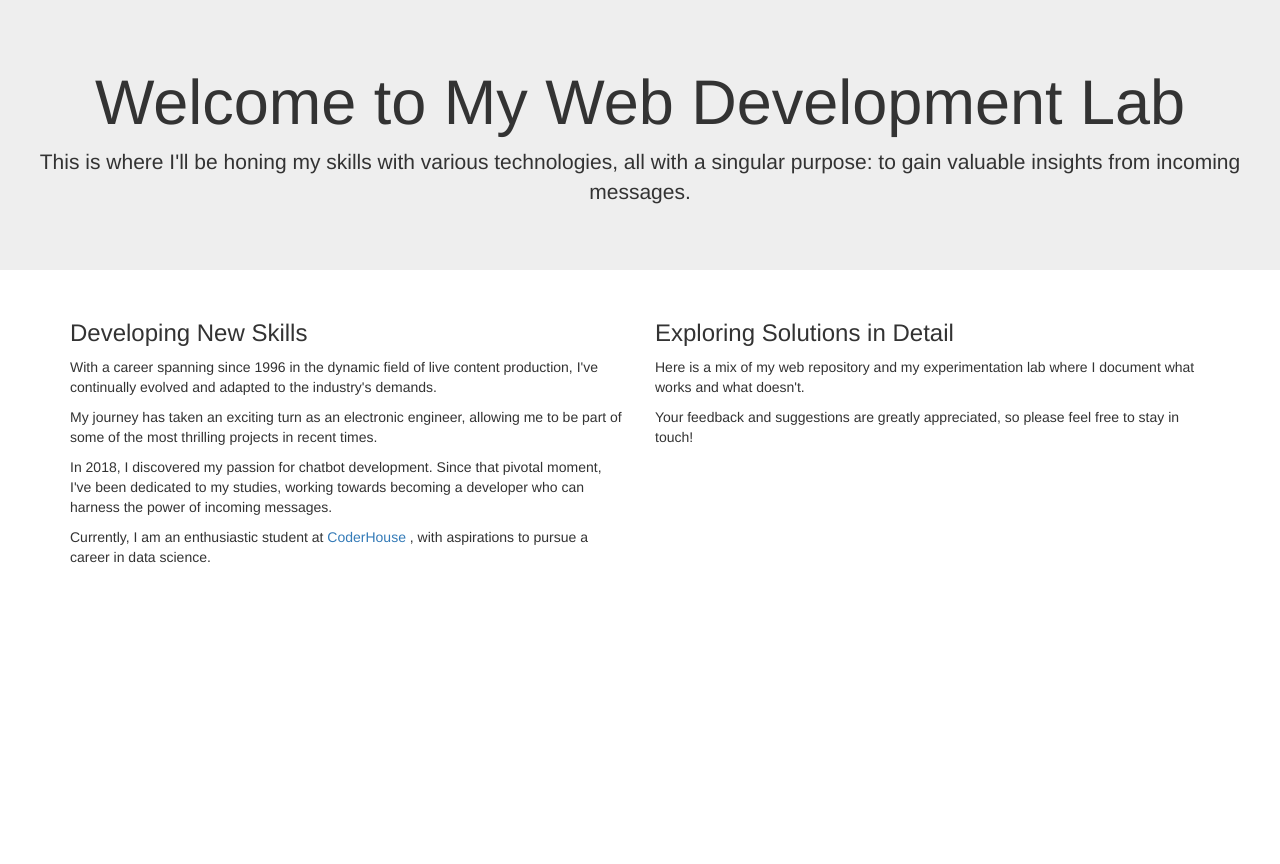
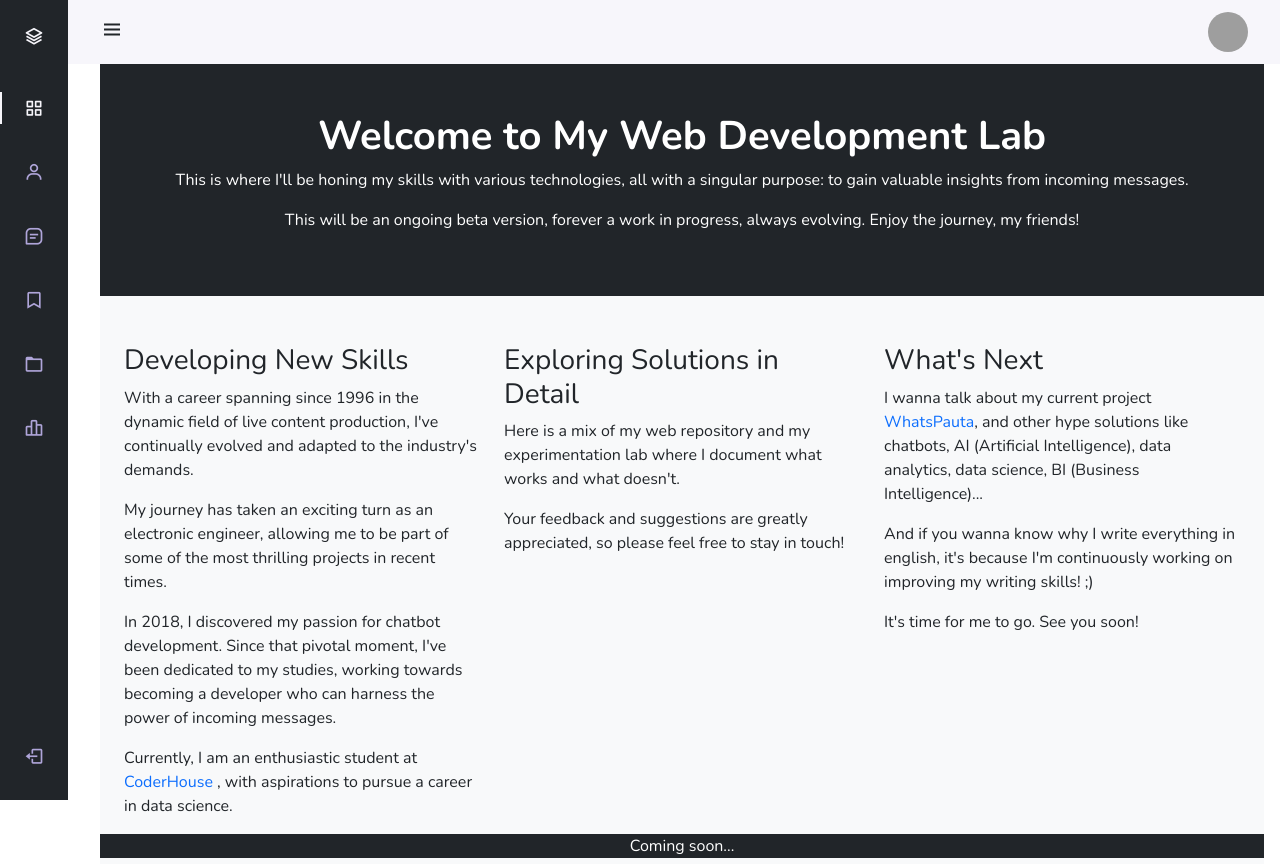
Before and after one commit to andersongfernandes/mysite, a plain HTML site: page index.html in a window 1280 px wide. Before the commit the page ends 800 px from the top, so only its background shows below. Drawn offline with nearby package versions, Linux system fonts and the light colour scheme; grey boxes are pictures that could not be loaded.

Commit message:
layout side bar

```diff
--- a/index.html
+++ b/index.html
@@ -1,26 +1,80 @@
 <!DOCTYPE html>
-<html lang="en">
+<html>
 
 <head>
+  <meta charset="utf-8" />
+  <meta name="viewport" content="width=device-width, initial-scale=1" />
   <title>Home</title>
-    <meta charset="utf-8">
-    <meta name="viewport" content="width=device-width, initial-scale=1">
-    <link rel="stylesheet" href="https://maxcdn.bootstrapcdn.com/bootstrap/3.4.1/css/bootstrap.min.css">
-    <script src="https://ajax.googleapis.com/ajax/libs/jquery/3.6.4/jquery.min.js"></script>
-    <script src="https://maxcdn.bootstrapcdn.com/bootstrap/3.4.1/js/bootstrap.min.js"></script>
+  <link href="https://cdn.jsdelivr.net/npm/bootstrap@5.1.3/dist/css/bootstrap.min.css" rel="stylesheet"
+    integrity="sha384-1BmE4kWBq78iYhFldvKuhfTAU6auU8tT94WrHftjDbrCEXSU1oBoqyl2QvZ6jIW3" crossorigin="anonymous" />
+  <link href="https://cdn.jsdelivr.net/npm/boxicons@latest/css/boxicons.min.css" rel="stylesheet" />
+  <link rel="stylesheet" href="styles.css">
+
 </head>
 
-<body>
-    <div class="jumbotron text-center">
-        <h1>Welcome to My Web Development Lab</h1>
+<body id="body-pd">
+  <header class="header" id="header">
+    <div class="header_toggle">
+      <i class="bx bx-menu" id="header-toggle"></i>
+    </div>
+    <div class="header_img">
+      <img src="https://i.imgur.com/hczKIze.jpg" alt="" />
+    </div>
+  </header>
+
+  <div class="l-navbar" id="nav-bar">
+    <nav class="nav">
+      <div>
+        <a href="#" class="nav_logo">
+          <i class="bx bx-layer nav_logo-icon"></i>
+          <span class="nav_logo-name">BBBootstrap</span>
+        </a>
+        <div class="nav_list">
+          <a href="#" class="nav_link active">
+            <i class="bx bx-grid-alt nav_icon"></i>
+            <span class="nav_name">Dashboard</span>
+          </a>
+          <a href="#" class="nav_link">
+            <i class="bx bx-user nav_icon"></i>
+            <span class="nav_name">Users</span>
+          </a>
+          <a href="#" class="nav_link">
+            <i class="bx bx-message-square-detail nav_icon"></i>
+            <span class="nav_name">Messages</span>
+          </a>
+          <a href="#" class="nav_link">
+            <i class="bx bx-bookmark nav_icon"></i>
+            <span class="nav_name">Bookmark</span>
+          </a>
+          <a href="#" class="nav_link">
+            <i class="bx bx-folder nav_icon"></i>
+            <span class="nav_name">Files</span>
+          </a>
+          <a href="#" class="nav_link">
+            <i class="bx bx-bar-chart-alt-2 nav_icon"></i>
+            <span class="nav_name">Stats</span>
+          </a>
+        </div>
+      </div>
+      <a href="#" class="nav_link">
+        <i class="bx bx-log-out nav_icon"></i>
+        <span class="nav_name">SignOut</span>
+      </a>
+    </nav>
+  </div>
+
+  <div class="height-100 bg-light">
+
+    <div class="container-fluid p-5 bg-dark text-white text-center">
+      <h1><b>Welcome to My Web Development Lab</b></h1>
       <p>This is where I'll be honing my skills with various technologies, all with a singular purpose:
         to gain valuable insights from incoming messages.</p>
-
+      <p>This will be an ongoing beta version, forever a work in progress, always evolving. Enjoy the journey, my
+        friends!</p>
     </div>
-
-    <div class="container">
+    <div class="container mt-5">
       <div class="row">
-            <div class="col-sm-6">
+        <div class="col-sm-4">
           <h3>Developing New Skills</h3>
           <p>With a career spanning since 1996 in the dynamic field of live content production, I've continually
             evolved and adapted to the industry's demands.</p>
@@ -33,14 +87,73 @@
               target="_blank">CoderHouse</a>
             , with aspirations to pursue a career in data science.</p>
         </div>
-            <div class="col-sm-6">
+        <div class="col-sm-4">
           <h3>Exploring Solutions in Detail</h3>
-                <p>Here is a mix of my web repository and my experimentation lab where I document what works and what doesn't.</p>
+          <p>Here is a mix of my web repository and my experimentation lab where I document what works and what
+            doesn't.</p>
           <p>Your feedback and suggestions are greatly appreciated, so please feel free to stay in touch!</p>
+        </div>
+        <div class="col-sm-4">
+          <h3>What's Next</h3>
+          <p>I wanna talk about my current project <a href="https://www.whatspauta.com.br"
+              target="_blank">WhatsPauta</a>,
+            and other hype solutions like chatbots, AI (Artificial Intelligence), data analytics, data science,
+            BI (Business Intelligence)...
+          </p>
+          <p>And if you wanna know why I write everything in english, it's because I'm continuously working
+            on improving my writing skills! ;)</p>
+          <p>It's time for me to go. See you soon!</p>
         </div>
       </div>
     </div>
+    <footer class="container-fluid text-center bg-dark text-white text-center">
+      <p>Coming soon...</p>
+    </footer>
 
+  </div>
+
+  <script src="https://cdn.jsdelivr.net/npm/bootstrap@5.1.3/dist/js/bootstrap.bundle.min.js"
+    integrity="sha384-ka7Sk0Gln4gmtz2MlQnikT1wXgYsOg+OMhuP+IlRH9sENBO0LRn5q+8nbTov4+1p"
+    crossorigin="anonymous"></script>
+  <script type="text/javascript">
+    document.addEventListener("DOMContentLoaded", function (event) {
+      const showNavbar = (toggleId, navId, bodyId, headerId) => {
+        const toggle = document.getElementById(toggleId),
+          nav = document.getElementById(navId),
+          bodypd = document.getElementById(bodyId),
+          headerpd = document.getElementById(headerId);
+
+        // Validate that all variables exist
+        if (toggle && nav && bodypd && headerpd) {
+          toggle.addEventListener("click", () => {
+            // show navbar
+            nav.classList.toggle("show");
+            // change icon
+            toggle.classList.toggle("bx-x");
+            // add padding to body
+            bodypd.classList.toggle("body-pd");
+            // add padding to header
+            headerpd.classList.toggle("body-pd");
+          });
+        }
+      };
+
+      showNavbar("header-toggle", "nav-bar", "body-pd", "header");
+
+      /*===== LINK ACTIVE =====*/
+      const linkColor = document.querySelectorAll(".nav_link");
+
+      function colorLink() {
+        if (linkColor) {
+          linkColor.forEach((l) => l.classList.remove("active"));
+          this.classList.add("active");
+        }
+      }
+      linkColor.forEach((l) => l.addEventListener("click", colorLink));
+
+      // Your code to run since DOM is loaded and ready
+    });
+  </script>
 </body>
 
 </html>
--- /dev/null
+++ b/styles.css
@@ -0,0 +1,182 @@
+@import url("https://fonts.googleapis.com/css2?family=Nunito:wght@400;600;700&display=swap");
+
+:root {
+  --header-height: 3rem;
+  --nav-width: 68px;
+  --first-color: #212529; /*#4723d9*/
+  --first-color-light: #afa5d9;
+  --white-color: #f7f6fb;
+  --body-font: "Nunito", sans-serif;
+  --normal-font-size: 1rem;
+  --z-fixed: 100;
+}
+
+*,
+::before,
+::after {
+  box-sizing: border-box;
+}
+
+body {
+  position: relative;
+  margin: var(--header-height) 0 0 0;
+  padding: 0 1rem;
+  font-family: var(--body-font);
+  font-size: var(--normal-font-size);
+  transition: 0.5s;
+}
+
+a {
+  text-decoration: none;
+}
+
+.header {
+  width: 100%;
+  height: var(--header-height);
+  position: fixed;
+  top: 0;
+  left: 0;
+  display: flex;
+  align-items: center;
+  justify-content: space-between;
+  padding: 0 1rem;
+  background-color: var(--white-color);
+  z-index: var(--z-fixed);
+  transition: 0.5s;
+}
+
+.header_toggle {
+  color: var(--first-color);
+  font-size: 1.5rem;
+  cursor: pointer;
+}
+
+.header_img {
+  width: 35px;
+  height: 35px;
+  display: flex;
+  justify-content: center;
+  border-radius: 50%;
+  overflow: hidden;
+}
+
+.header_img img {
+  width: 40px;
+}
+
+.l-navbar {
+  position: fixed;
+  top: 0;
+  left: -30%;
+  width: var(--nav-width);
+  height: 100vh;
+  background-color: var(--first-color);
+  padding: 0.5rem 1rem 0 0;
+  transition: 0.5s;
+  z-index: var(--z-fixed);
+}
+
+.nav {
+  height: 100%;
+  display: flex;
+  flex-direction: column;
+  justify-content: space-between;
+  overflow: hidden;
+}
+
+.nav_logo,
+.nav_link {
+  display: grid;
+  grid-template-columns: max-content max-content;
+  align-items: center;
+  column-gap: 1rem;
+  padding: 0.5rem 0 0.5rem 1.5rem;
+}
+
+.nav_logo {
+  margin-bottom: 2rem;
+}
+
+.nav_logo-icon {
+  font-size: 1.25rem;
+  color: var(--white-color);
+}
+
+.nav_logo-name {
+  color: var(--white-color);
+  font-weight: 700;
+}
+
+.nav_link {
+  position: relative;
+  color: var(--first-color-light);
+  margin-bottom: 1.5rem;
+  transition: 0.3s;
+}
+
+.nav_link:hover {
+  color: var(--white-color);
+}
+
+.nav_icon {
+  font-size: 1.25rem;
+}
+
+.show {
+  left: 0;
+}
+
+.body-pd {
+  padding-left: calc(var(--nav-width) + 1rem);
+}
+
+.active {
+  color: var(--white-color);
+}
+
+.active::before {
+  content: "";
+  position: absolute;
+  left: 0;
+  width: 2px;
+  height: 32px;
+  background-color: var(--white-color);
+}
+
+.height-100 {
+  height: 100vh;
+}
+
+@media screen and (min-width: 768px) {
+  body {
+    margin: calc(var(--header-height) + 1rem) 0 0 0;
+    padding-left: calc(var(--nav-width) + 2rem);
+  }
+
+  .header {
+    height: calc(var(--header-height) + 1rem);
+    padding: 0 2rem 0 calc(var(--nav-width) + 2rem);
+  }
+
+  .header_img {
+    width: 40px;
+    height: 40px;
+  }
+
+  .header_img img {
+    width: 45px;
+  }
+
+  .l-navbar {
+    left: 0;
+    padding: 1rem 1rem 0 0;
+  }
+
+  .show {
+    width: calc(var(--nav-width) + 156px);
+  }
+
+  .body-pd {
+    padding-left: calc(var(--nav-width) + 188px);
+  }
+}
```
Lines whose indentation alone changed are shown as unchanged.
